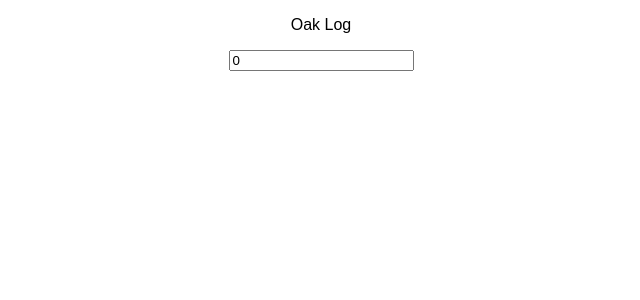
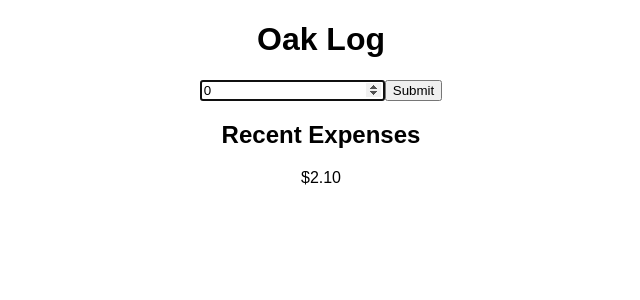
Before and after one commit to mmeinzer/oak-log, a React (Create React App) app: page / in a window 1280 px wide. Shown: the top 300 px of the page, without its empty margins (319-959 px from the left). Built offline with nearby package versions, Linux system fonts and the light colour scheme; the HTML template or start-up script is replaced by a standard one.

Commit message:
Add expenses to state and crudely display them

```diff
--- a/src/App.js
+++ b/src/App.js
@@ -3,31 +3,56 @@ import './App.css';
 
 class App extends Component {
   state = {
-    cost: 0
+    costInCents: 0,
+    expenses: [{cost: 210}]
   }
 
   handlePriceChange(e) {
-    this.setState({cost: e.target.value})
+    let cents = Number.parseInt(e.target.value, 10)
+    if (!cents) {
+      cents = 0;
+    }
+    this.setState({costInCents: cents})
   }
 
   handleSubmit(e) {
     e.preventDefault()
-    console.log('Submit')
+    this.setState(prevState => {
+      return {
+        expenses: prevState.expenses.concat([{cost: this.state.costInCents}]),
+        costInCents: 0
+      }
+    })
   }
 
   render() {
     return (
       <div className="App">
-      <p>Oak Log</p>
+        <h1 className='title'>Oak Log</h1>
         <form
+          className="cost-form"
           onSubmit={(e) => this.handleSubmit(e)}
         >
           <input
-          type="text"
-          value={this.state.cost}
+            className="cost-input"
+            type="number"
+            pattern="[0-9]*"
+            value={this.state.costInCents.toString()}
             onChange={(e) => this.handlePriceChange(e)}
+            autoFocus
+          />
+          <input
+            className="submit-button"
+            type="submit"
+            value="Submit"
           />
         </form>
+        <h2 className="expenses-title">Recent Expenses</h2>
+        <div className="expenses">
+          {this.state.expenses.map(expense => {
+            return <div className="expense">${(expense.cost / 100).toFixed(2).toString()}</div>
+          })}
+        </div>
       </div>
     );
   }
```
Lines whose indentation alone changed are shown as unchanged.
